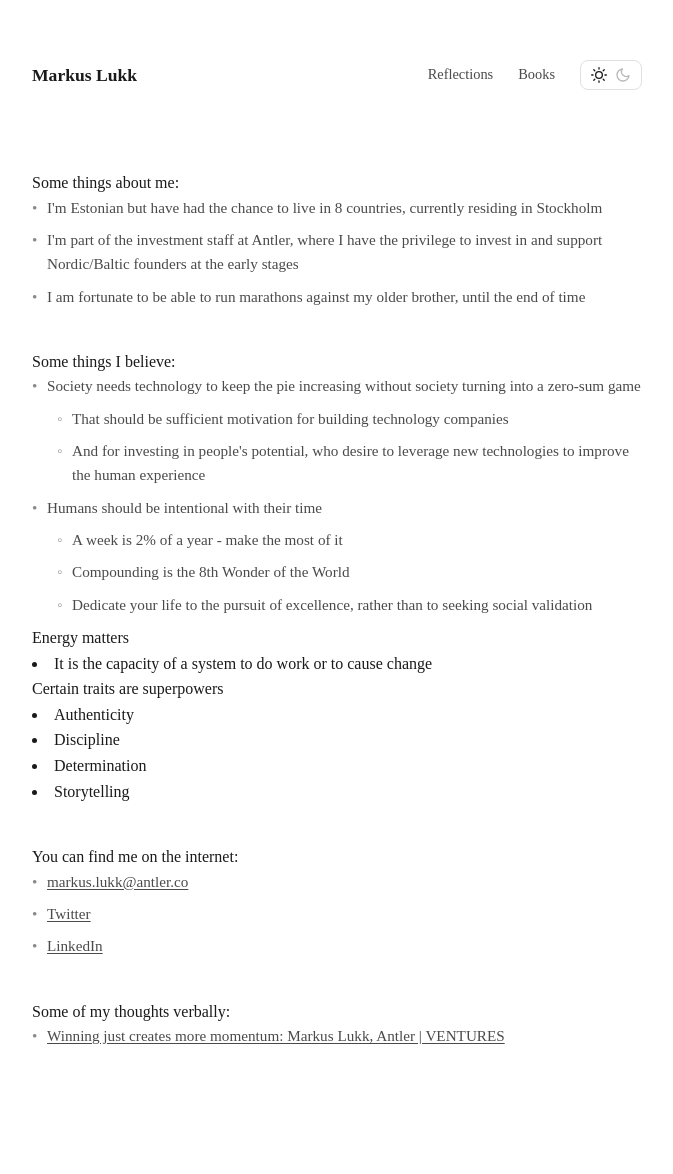
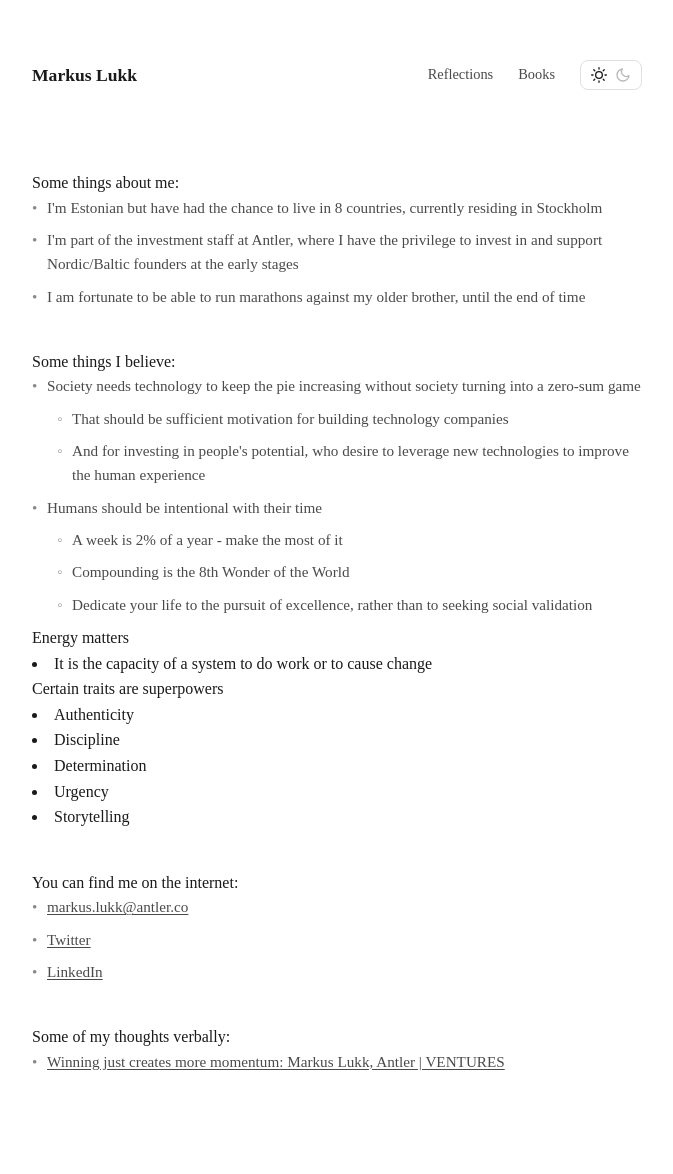
Before and after one commit to markuslukk/markuslukk.github.io, a Jekyll site: the page built from index.html, in a window 1280 px wide. Shown: the whole page, without its empty margins (303-976 px from the left). Built offline with Jekyll 4.4.1, drawn with Linux system fonts in a browser that asks for light colours; before the commit the page ends 1149 px from its top, so only the background shows below that.

Commit message:
Update index.html

```diff
--- a/index.html
+++ b/index.html
@@ -60,6 +60,7 @@ title: Markus Lukk
             <li>Authenticity</li>
             <li>Discipline</li>
             <li>Determination</li>
+            <li>Urgency</li>
             <li>Storytelling</li>
         </ul>
     </div>
```
